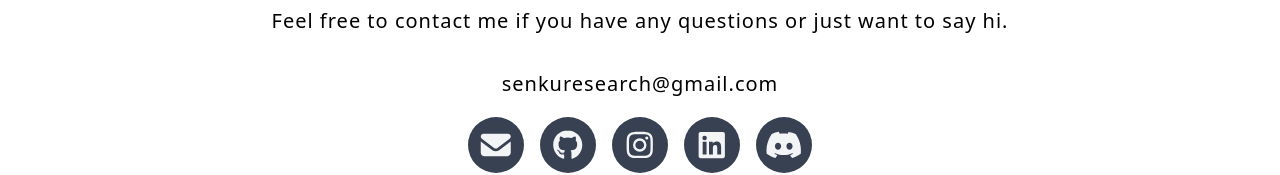
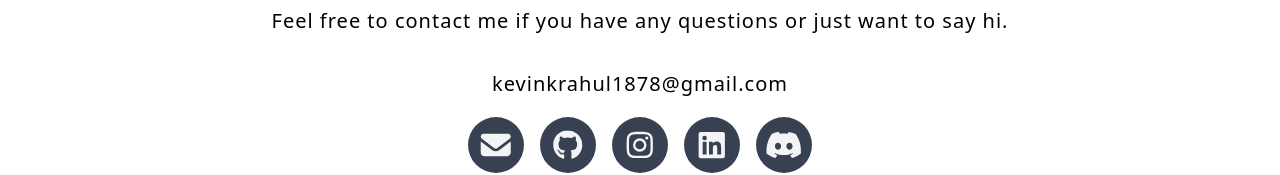
Before and after one commit to kevinkrahul/portfolio, a Next.js app: page / in a window 1280 px wide. Shown: the part 3176-3351 px from the top of the page. Built offline with nearby package versions, Linux system fonts and the light colour scheme.

Commit message:
Contact_mail_edit

```diff
--- a/src/app/page.tsx
+++ b/src/app/page.tsx
@@ -186,14 +186,14 @@ const Hero = ()=> {
               type: "spring",
             }}
           >
-            <a href="mailto:Alvalen.shafel04@gmail.com?subject=Hello&body=Hello Alvalens,">
-              senkuresearch@gmail.com
+            <a href="mailto:kevinkrahul1878@gmail.com?subject=Hello&body=Hello Kevin!,">
+              kevinkrahul1878@gmail.com
             </a>
           </motion.p>
           {/* icons */}
           <div className="flex justify-center items-center space-x-4">
             <motion.a
-              href="mailto:Alvalen.shafel04@gmail.com?subject=Hello&body=Hello Alvalens,"
+              href="mailto:kevinkrahul1878@gmail.com?subject=Hello&body=Hello Kevin!,"
               className="flex justify-center items-center bg-gray-700 w-14 h-14 rounded-full text-gray-100 hover:bg-gray-400 transition-all ease-in-out duration-300"
               initial={{ y: 40, opacity: 0 }}
               whileInView={{ y: 0, opacity: 1 }}
```
